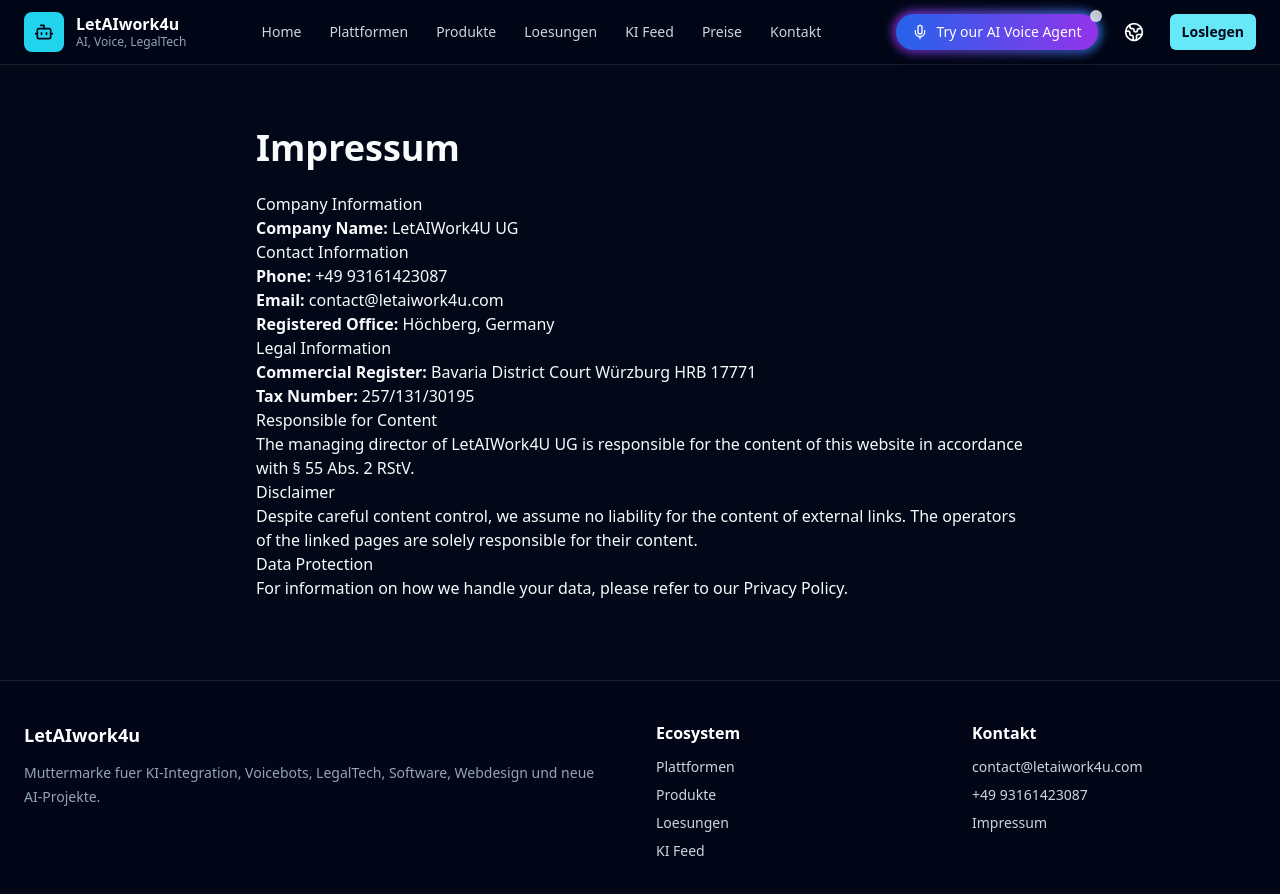
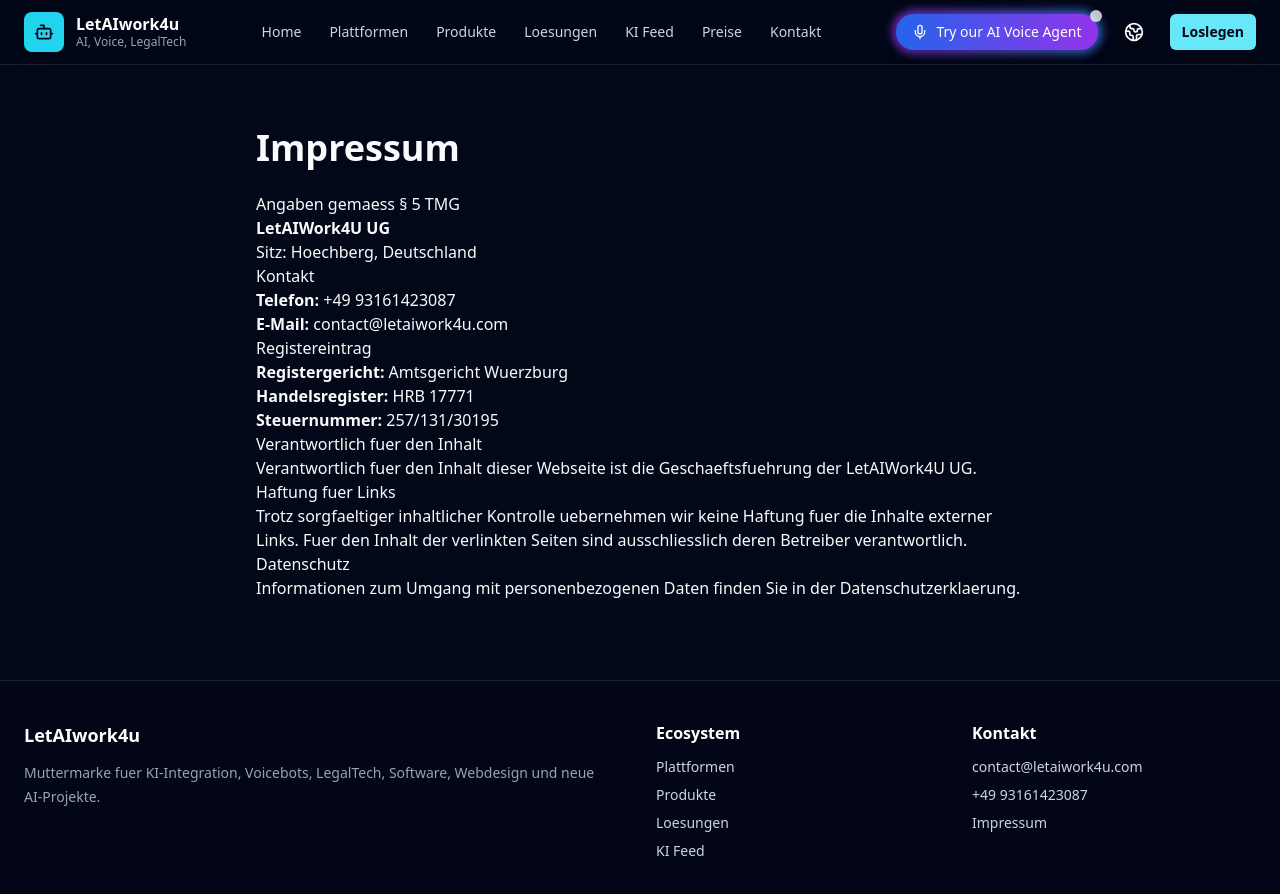
Before and after one commit to TopViewNet/LetAIwork4u_com_orginal, a Next.js app: page /impressum in a window 1280 px wide. Shown: the top 894 px of the page. Built offline with nearby package versions, Linux system fonts and the light colour scheme.

Commit message:
Update impressum details

```diff
--- a/app/impressum/page.tsx
+++ b/app/impressum/page.tsx
@@ -5,41 +5,42 @@ export default function ImpressumPage() {
         <h1 className="text-4xl font-bold mb-6">Impressum</h1>
 
         <div className="prose dark:prose-invert max-w-none">
-          <h2>Company Information</h2>
+          <h2>Angaben gemaess § 5 TMG</h2>
           <p>
-            <strong>Company Name:</strong> LetAIWork4U UG
+            <strong>LetAIWork4U UG</strong>
+            <br />
+            Sitz: Hoechberg, Deutschland
           </p>
 
-          <h2>Contact Information</h2>
+          <h2>Kontakt</h2>
           <p>
-            <strong>Phone:</strong> +49 93161423087
+            <strong>Telefon:</strong> +49 93161423087
             <br />
-            <strong>Email:</strong> contact@letaiwork4u.com
-            <br />
-            <strong>Registered Office:</strong> Höchberg, Germany
+            <strong>E-Mail:</strong> contact@letaiwork4u.com
           </p>
 
-          <h2>Legal Information</h2>
+          <h2>Registereintrag</h2>
           <p>
-            <strong>Commercial Register:</strong> Bavaria District Court Würzburg HRB 17771
+            <strong>Registergericht:</strong> Amtsgericht Wuerzburg
             <br />
-            <strong>Tax Number:</strong> 257/131/30195
+            <strong>Handelsregister:</strong> HRB 17771
+            <br />
+            <strong>Steuernummer:</strong> 257/131/30195
           </p>
 
-          <h2>Responsible for Content</h2>
+          <h2>Verantwortlich fuer den Inhalt</h2>
           <p>
-            The managing director of LetAIWork4U UG is responsible for the content of this website in accordance with §
-            55 Abs. 2 RStV.
+            Verantwortlich fuer den Inhalt dieser Webseite ist die Geschaeftsfuehrung der LetAIWork4U UG.
           </p>
 
-          <h2>Disclaimer</h2>
+          <h2>Haftung fuer Links</h2>
           <p>
-            Despite careful content control, we assume no liability for the content of external links. The operators of
-            the linked pages are solely responsible for their content.
+            Trotz sorgfaeltiger inhaltlicher Kontrolle uebernehmen wir keine Haftung fuer die Inhalte externer Links.
+            Fuer den Inhalt der verlinkten Seiten sind ausschliesslich deren Betreiber verantwortlich.
           </p>
 
-          <h2>Data Protection</h2>
-          <p>For information on how we handle your data, please refer to our Privacy Policy.</p>
+          <h2>Datenschutz</h2>
+          <p>Informationen zum Umgang mit personenbezogenen Daten finden Sie in der Datenschutzerklaerung.</p>
         </div>
       </div>
     </div>
```
